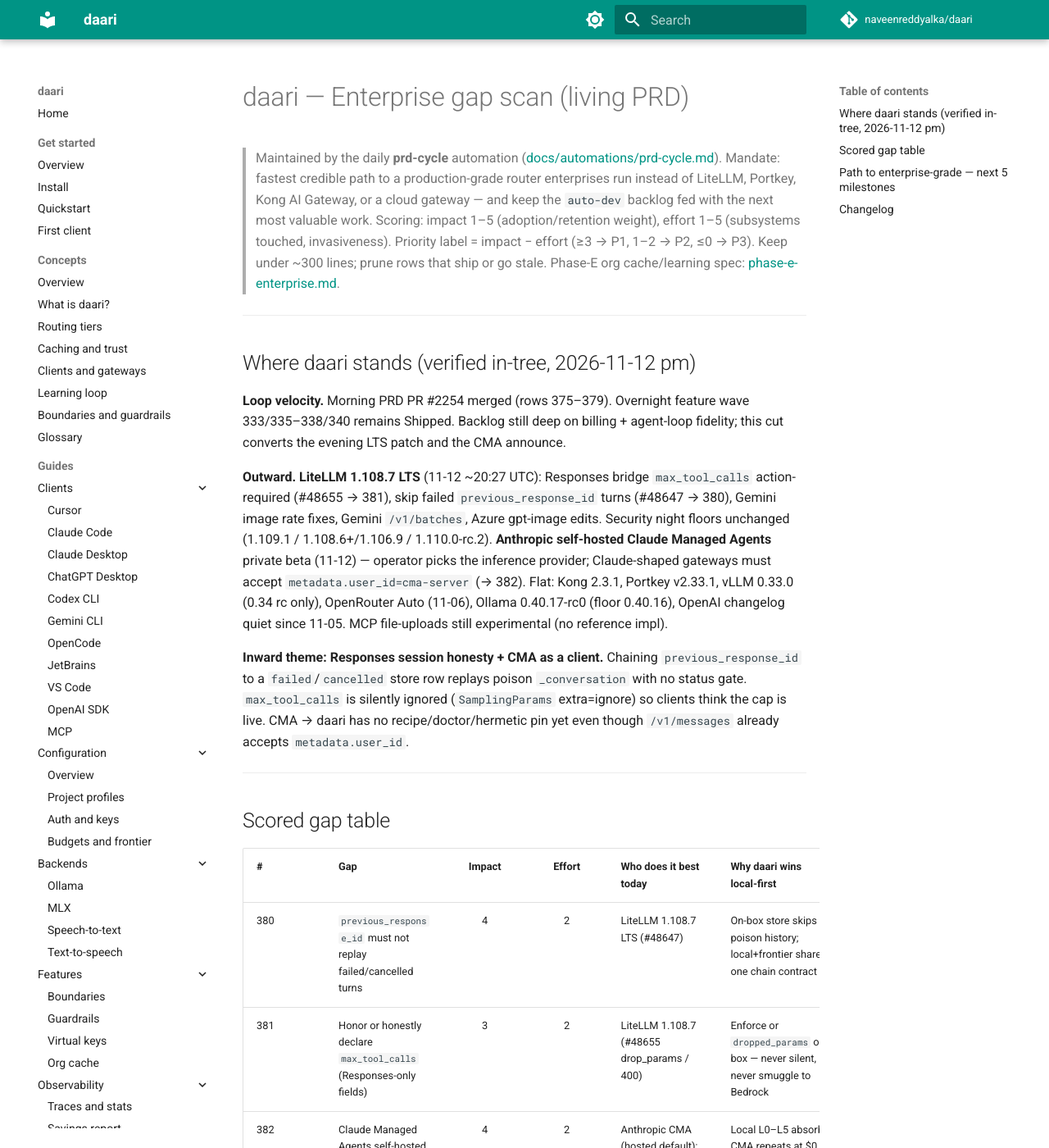
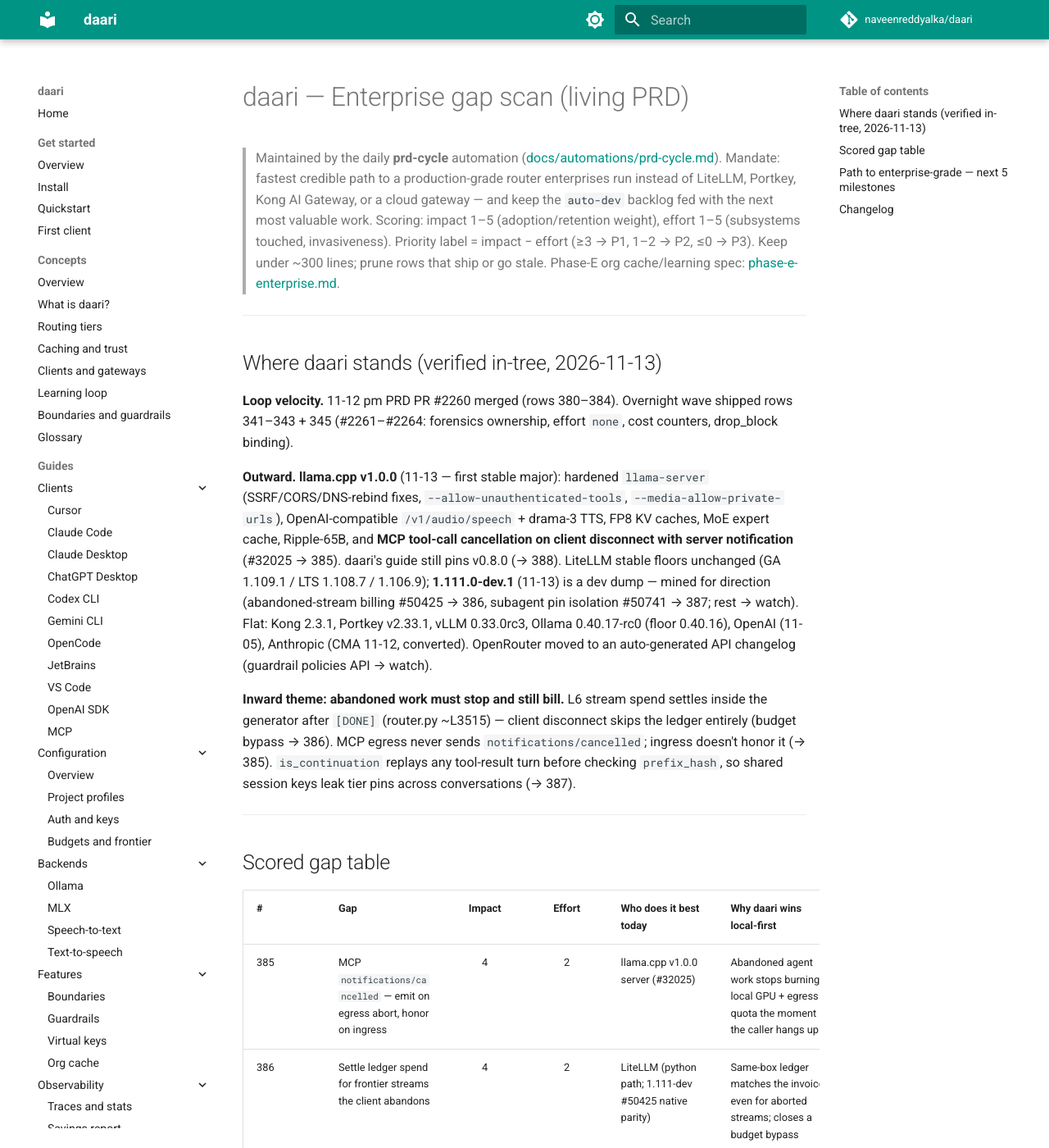
Before and after one commit to naveenreddyalka/daari, an MkDocs documentation site: the page built from docs/prd/ENTERPRISE.md, in a window 1280 px wide and 1400 px high. Shown: the whole window at 82% size. Built offline with MkDocs 1.6.1 and Material for MkDocs 9.7.7, drawn with Linux system fonts in a browser that asks for light colours; comment, search, counter and statistics services are not loaded; some of the changed text lies outside the part shown.

Commit message:
docs(prd): 2026-11-13 llama.cpp v1.0.0 conversion; abandoned-work billing and cancellation truth
Co-authored-by: Naveen Reddy Alka <naveenreddyalka@users.noreply.github.com>

```diff
--- a/docs/prd/ENTERPRISE.md
+++ b/docs/prd/ENTERPRISE.md
@@ -11,31 +11,33 @@
 
 ---
 
-## Where daari stands (verified in-tree, 2026-11-12 pm)
+## Where daari stands (verified in-tree, 2026-11-13)
 
-**Loop velocity.** Morning PRD PR #2254 merged (rows 375–379). Overnight
-feature wave 333/335–338/340 remains Shipped. Backlog still deep on
-billing + agent-loop fidelity; this cut converts the evening LTS patch
-and the CMA announce.
+**Loop velocity.** 11-12 pm PRD PR #2260 merged (rows 380–384).
+Overnight wave shipped rows 341–343 + 345 (#2261–#2264: forensics
+ownership, effort `none`, cost counters, drop_block binding).
 
-**Outward.** **LiteLLM 1.108.7 LTS** (11-12 ~20:27 UTC): Responses bridge
-`max_tool_calls` action-required (#48655 → 381), skip failed
-`previous_response_id` turns (#48647 → 380), Gemini image rate fixes,
-Gemini `/v1/batches`, Azure gpt-image edits. Security night floors
-unchanged (1.109.1 / 1.108.6+/1.106.9 / 1.110.0-rc.2). **Anthropic
-self-hosted Claude Managed Agents** private beta (11-12) — operator
-picks the inference provider; Claude-shaped gateways must accept
-`metadata.user_id=cma-server` (→ 382). Flat: Kong 2.3.1, Portkey
-v2.33.1, vLLM 0.33.0 (0.34 rc only), OpenRouter Auto (11-06), Ollama
-0.40.17-rc0 (floor 0.40.16), OpenAI changelog quiet since 11-05.
-MCP file-uploads still experimental (no reference impl).
+**Outward.** **llama.cpp v1.0.0** (11-13 — first stable major):
+hardened `llama-server` (SSRF/CORS/DNS-rebind fixes,
+`--allow-unauthenticated-tools`, `--media-allow-private-urls`),
+OpenAI-compatible `/v1/audio/speech` + drama-3 TTS, FP8 KV caches,
+MoE expert cache, Ripple-65B, and **MCP tool-call cancellation on
+client disconnect with server notification** (#32025 → 385). daari's
+guide still pins v0.8.0 (→ 388). LiteLLM stable floors unchanged
+(GA 1.109.1 / LTS 1.108.7 / 1.106.9); **1.111.0-dev.1** (11-13) is a
+dev dump — mined for direction (abandoned-stream billing #50425 → 386,
+subagent pin isolation #50741 → 387; rest → watch). Flat: Kong 2.3.1,
+Portkey v2.33.1, vLLM 0.33.0rc3, Ollama 0.40.17-rc0 (floor 0.40.16),
+OpenAI (11-05), Anthropic (CMA 11-12, converted). OpenRouter moved to
+an auto-generated API changelog (guardrail policies API → watch).
 
-**Inward theme: Responses session honesty + CMA as a client.** Chaining
-`previous_response_id` to a `failed`/`cancelled` store row replays
-poison `_conversation` with no status gate. `max_tool_calls` is
-silently ignored (`SamplingParams` extra=ignore) so clients think the
-cap is live. CMA → daari has no recipe/doctor/hermetic pin yet even
-though `/v1/messages` already accepts `metadata.user_id`.
+**Inward theme: abandoned work must stop and still bill.** L6 stream
+spend settles inside the generator after `[DONE]` (router.py ~L3515) —
+client disconnect skips the ledger entirely (budget bypass → 386).
+MCP egress never sends `notifications/cancelled`; ingress doesn't
+honor it (→ 385). `is_continuation` replays any tool-result turn
+before checking `prefix_hash`, so shared session keys leak tier pins
+across conversations (→ 387).
 
 ---
 
@@ -43,6 +45,11 @@
 
 | # | Gap | Impact | Effort | Who does it best today | Why daari wins local-first | Action |
 |---|-----|:--:|:--:|------------------------|----------------------------|--------|
+| 385 | MCP `notifications/cancelled` — emit on egress abort, honor on ingress | 4 | 2 | llama.cpp v1.0.0 server (#32025) | Abandoned agent work stops burning local GPU + egress quota the moment the caller hangs up | Filed [#2265](https://github.com/naveenreddyalka/daari/issues/2265) |
+| 386 | Settle ledger spend for frontier streams the client abandons | 4 | 2 | LiteLLM (python path; 1.111-dev #50425 native parity) | Same-box ledger matches the invoice even for aborted streams; closes a budget bypass | Filed [#2266](https://github.com/naveenreddyalka/daari/issues/2266) |
+| 387 | Session pins must not replay across conversations under a shared key | 4 | 2 | LiteLLM 1.111-dev #50741; Kong 2.3.0 x-opencode header | Prefix-hash gate on-box — no vendor header convention needed | Filed [#2267](https://github.com/naveenreddyalka/daari/issues/2267) |
+| 388 | llama.cpp v1.0.0: guide pin, security opt-ins, TTS target, FP8/MoE capacity levers | 3 | 1 | llama.cpp release docs | daari is the governance layer the engine lacks; pin its first stable major honestly | Filed [#2268](https://github.com/naveenreddyalka/daari/issues/2268) |
+| 389 | Integration fence for the 11-12/11-13 overnight wave | 2 | 2 | — (testability) | Hermetic proof: forensics PATCH, effort none, cost counters, drop_block | Filed [#2269](https://github.com/naveenreddyalka/daari/issues/2269) |
 | 380 | `previous_response_id` must not replay failed/cancelled turns | 4 | 2 | LiteLLM 1.108.7 LTS (#48647) | On-box store skips poison history; local+frontier share one chain contract | Filed [#2255](https://github.com/naveenreddyalka/daari/issues/2255) |
 | 381 | Honor or honestly declare `max_tool_calls` (Responses-only fields) | 3 | 2 | LiteLLM 1.108.7 (#48655 drop_params / 400) | Enforce or `dropped_params` on-box — never silent, never smuggle to Bedrock | Filed [#2256](https://github.com/naveenreddyalka/daari/issues/2256) |
 | 382 | Claude Managed Agents self-hosted → daari Anthropic facade recipe | 4 | 2 | Anthropic CMA (hosted default); any Claude-shaped gateway | Local L0–L5 absorb CMA repeats at $0 before frontier | Filed [#2257](https://github.com/naveenreddyalka/daari/issues/2257) |
@@ -78,15 +85,12 @@
 | 352 | Require `computer_toolset_20260801` on Fable/Mythos 5.2 (reject `computer_20251124`) | 3 | 2 | Anthropic 11-09 toolset gate | Gateway rewrite/fail-fast before the 400; Bedrock exception kept | Filed [#2206](https://github.com/naveenreddyalka/daari/issues/2206) |
 | 353 | Config ownership + PATCH for `routing.baggage_to_tags` | 3 | 1 | LiteLLM baggage→tags / Portkey Complete Logs | Hot-edit mesh-identity dial on the same-box console | Filed [#2207](https://github.com/naveenreddyalka/daari/issues/2207) |
 | 354 | Integration fence for the 11-09 afternoon wave | 2 | 2 | — (testability) | Hermetic proof: baggage tags, service-tier Grafana, 5.2 catalog smoke | Filed [#2208](https://github.com/naveenreddyalka/daari/issues/2208) |
-| 345 | Default `drop_block` thinking binding on preserved-thinking Claude (replay-after-prefix-change 400s) | 4 | 2 | Kong 2.3.0 default drop_block | daari mutates the prefix (compress/compact) so daari owns the binding fix | Filed [#2196](https://github.com/naveenreddyalka/daari/issues/2196) |
 | 346 | Bill server-side tools beyond web search + per-tool `tool_usage` breakdown | 4 | 2 | Kong 2.3.0 `usage.tool_cost`/`tool_usage` | On-box ledger reconciles with the provider invoice, no SaaS analytics | Filed [#2197](https://github.com/naveenreddyalka/daari/issues/2197) |
 | 347 | Opt-in in-flight budget reservation (pre-charge estimate, settle actual) | 4 | 3 | Kong 2.3.0 rate-limit cost pre-charge | Ledger + admission + pricing on one box; parallel bursts can't blow the window | Filed [#2198](https://github.com/naveenreddyalka/daari/issues/2198) |
 | 348 | Opt-in cardinality-capped per-key label on Prometheus series | 3 | 2 | Kong 2.3.0 `enable_credential_attribute` + limit | Per-key FinOps from the same-box scrape; `team_metrics` pattern proven | Filed [#2199](https://github.com/naveenreddyalka/daari/issues/2199) |
 | 349 | Integration fence for the 11-08/11-09 overnight wave | 2 | 2 | — (testability) | Hermetic proof: IP deny, revoke-subject, AutoTrust, MiMo | Filed [#2200](https://github.com/naveenreddyalka/daari/issues/2200) |
 | 333, 335–338, 340 | OTel-tags ownership; MCP egress fidelity + SSE framing; cost input/output split; block forensics; credential patterns | 3–4 | 1–2 | Kong 2.3.0 / LiteLLM 1.108.3–1.110-dev | Byte-faithful egress + on-box forensics and FinOps | Shipped (#2230, #2244–#2248) |
-| 341 | Config ownership + PATCH for `guardrails.log_blocked_content` | 3 | 1 | Kong / LiteLLM control-plane toggles | Hot-edit forensics dial on the operator console | Filed [#2187](https://github.com/naveenreddyalka/daari/issues/2187) |
-| 342 | `reasoning_effort`/`output_config.effort` `none` disables Claude 5.5 adaptive thinking | 3 | 2 | LiteLLM 1.110.0-dev.2 Anthropic fix | Zero-thinking means zero thinking tokens on L6 | Filed [#2188](https://github.com/naveenreddyalka/daari/issues/2188) |
-| 343 | Prometheus + stats counters for input/output cost USD | 3 | 2 | Kong 2.3.0 analytics / LiteLLM Admin | Same-box scrape once the cost split lands | Filed [#2189](https://github.com/naveenreddyalka/daari/issues/2189) |
+| 341–343, 345 | `log_blocked_content` ownership; effort `none` disables thinking; input/output cost counters; default `drop_block` binding | 3–4 | 1–2 | Kong 2.3.0 / LiteLLM 1.110-dev | Forensics, thinking, and FinOps dials on the same-box console and scrape | Shipped (#2261–#2264) |
 | 344 | Integration fence for the 11-08 morning MCP/Kong wave | 2 | 2 | — (testability) | Hermetic proof: MCP fidelity, cost split, blocked content | Filed [#2190](https://github.com/naveenreddyalka/daari/issues/2190) |
 | 339 | Integration fence for the 11-07/11-08 overnight wave | 2 | 2 | — (testability) | Hermetic proof: SLO PATCH/UI, threads, UA spans, IP omit | Filed [#2184](https://github.com/naveenreddyalka/daari/issues/2184) |
 | 330–332 | SLO-demotion Grafana; compare LTS floor; OpenRouter Auto compare | 2–3 | 1 | OpenRouter / LiteLLM release notes | Same-box scrape + honest compare floors | Shipped (#2227–#2229) |
@@ -127,12 +131,18 @@
 
 Watch rows (do not file yet): **MCP file-uploads** draft
 (`io.modelcontextprotocol/files`, blog 11-10 — no reference impl; ~EOY);
-LiteLLM 1.108.7 remainder (Gemini `/v1/batches` + Azure gpt-image edits
-— convert when a buyer asks for those providers); 1.109.0 remainder
-(K8s headless-pod discovery; `pricing_provider` shadow rates;
-size-capped request-log retention; non-chat deployment filter);
-1.110.0-rc.2 (hold for stable); Opus 4.8 fast-mode removal 11-30;
-Ollama 0.40.17-rc0 (MLX concurrent gen — hold for GA); vLLM 0.34 rc;
+**LiteLLM 1.111.0-dev.1** (11-13 dev dump — hold for stable:
+`total_timeout`, refused-leg billing #50735, per-model tpm/rpm maps on
+budgets/customers, customer portal beta, OpenSearch pass-through,
+access groups via principal attributes, shared encrypted-content
+boundary #50750); 1.108.7 remainder (Gemini `/v1/batches` + Azure
+gpt-image edits — on buyer ask); 1.109.0 remainder (K8s headless-pod
+discovery; `pricing_provider` shadow rates; size-capped request-log
+retention; non-chat deployment filter); 1.110.0-rc.2 (hold for
+stable); Opus 4.8 fast-mode removal 11-30; Ollama 0.40.17-rc0 (MLX
+concurrent gen — hold for GA); vLLM 0.33.0rc3/0.34; **OpenRouter
+guardrail-policies API** (budget/moderation/model-availability bound
+to keys/members — new auto-generated API changelog train, watch);
 Fable/Mythos 5.2 ZDR honesty (after 350); Kong Cedar/CEL/Token Vault
 (new dep — human); Grafana input/output cost panels (after 343);
 LiteLLM 1.110-dev remainder (provider `usage.cost`, session affinity,
@@ -140,53 +150,68 @@
 hold); Portkey MCP policies (Prisma AIRS-only); OpenAI Live/SIP /
 Realtime/WS; AutoTrust beyond Apple silicon; `gpt-6-cyber`; Agents
 `auto_review` / `/agents/automations`; Anthropic watermark / Compliance
-API / hosted skills / Tag beta / OTel export; minute-grain spend; fleet
-Redis EWMA; MCP SEP-3398; OpenAI org external keys; `between_tools`;
-`gpt-6-rosalind`; Claude Code `groups` / `guardrail_trace`; OpenRouter
-private-provider CRUD / Private Endpoints; LiteLLM Admin Chat / Lens /
-ID-JAG; llama.cpp `/v1/realtime` + `POST /tts`; Portkey JWT/WIF; Prisma
-AIRS Agent Identity; Claude-on-GCP IAM (new dep); Open Responses WS;
-Prom exemplars + `gen_ai.agent.*`; SCIM + multi-issuer SSO; Kong
-Skills/A2A; certifi emSign; Ollama d1 GA; local message-thread analogue
-(after explicit ask); A2A 1.1 RC (two-SDK gate).
+API / hosted skills / Tag beta / OTel export; CMA-as-provider recipe
+(buyer ask); minute-grain spend; fleet Redis EWMA; MCP SEP-3398;
+OpenAI org external keys; `between_tools`; `gpt-6-rosalind`; Claude
+Code `groups` / `guardrail_trace`; OpenRouter private-provider CRUD /
+Private Endpoints; LiteLLM Admin Chat / Lens / ID-JAG; llama.cpp
+`/v1/realtime`; Portkey JWT/WIF; Prisma AIRS Agent Identity;
+Claude-on-GCP IAM (new dep); Open Responses WS; Prom exemplars +
+`gen_ai.agent.*`; SCIM + multi-issuer SSO; Kong Skills/A2A; certifi
+emSign; Ollama d1 GA; local message-thread analogue (after explicit
+ask); A2A 1.1 RC (two-SDK gate).
 
-Verified fine this run (vs LiteLLM 1.108.7/1.109.1) — don't re-audit:
-credential allowlist / `secret://` / admin PATCH hygiene (row 378);
-idempotent spend resets N/A; comma scope grants N/A; local-TTS $0
-honest (ASR = row 376); Anthropic facade already accepts
-`metadata.user_id=cma-server` (recipe still needed — 382); Responses
-`sequence_number` contiguous on native stream (1.108.7 #44944 class
-already pinned). Still parity: mid-stream fallback continuation,
-session repin, `prompt_cache_retention`, `redacted_thinking`.
+Verified fine this run (vs llama.cpp 1.0.0 / LiteLLM 1.111-dev) —
+don't re-audit: `upstream.request_deadline_seconds` + doctor check
+exist (LiteLLM `total_timeout` class covered); `tts.base_url` is
+already a generic OpenAI-compat target (llama-server
+`/v1/audio/speech` works — 388 is docs only); MCP egress httpx client
+has a configured timeout (the gap is the missing cancel notification,
+385); `tasks/cancel` works on ingress; semantic-router 1.1.2 minor,
+GPTCache/RouteLLM/OptiLLM dormant/flat. Still parity: credential
+allowlist hygiene (378), mid-stream fallback continuation, session
+repin after failover, `prompt_cache_retention`, `redacted_thinking`.
 
 ---
 
 ## Path to enterprise-grade — next 5 milestones
 
-1. **Billing truth everywhere money moves** — image generations/edits
-   (375); frontier ASR (376); Gemini 4 Carbon/Argon (371); 5.2 catalog
-   (350); server-side tool billing (346); in-flight reservation (347);
-   Prom/stats cost split (343); per-key label (348); daily `rpd`/`tpd`
-   (372); residency uplift (360); per-team BYOK (357).
-2. **Agent-loop / Responses session fidelity** — skip failed
+1. **Billing truth everywhere money moves** — abandoned-stream
+   settlement (386); image generations/edits (375); frontier ASR
+   (376); Gemini 4 Carbon/Argon (371); 5.2 catalog (350); server-side
+   tool billing (346); in-flight reservation (347); per-key label
+   (348); daily `rpd`/`tpd` (372); residency uplift (360); per-team
+   BYOK (357).
+2. **Abandoned work stops and stays attributed** — MCP cancellation
+   notifications (385); session-pin isolation (387); abort/
+   `finish_reason` honesty (373); honest `stop_reason` (365).
+3. **Agent-loop / Responses session fidelity** — skip failed
    `previous_response_id` turns (380); `max_tool_calls` honesty (381);
-   honest `stop_reason` (365); abort/`finish_reason` (373); streamed
-   cache tool_calls (367); `allowed_tools` (377); thinking strip (351);
-   advisor (363); encrypted-reasoning (355); toolset gate (352);
-   drop_block (345); `truncation` (356).
-3. **CMA + leaked-key containment** — Managed Agents → daari recipe
-   (382); credential hygiene fence (378); scan tool_call args (366);
-   forensics ownership (341).
-4. **Route like the new Auto Router** — coding-router (370);
-   `effort=none` (342); auto_caching (361); any-5xx (362); Ripple
-   (358); baggage PATCH (353).
-5. **Survive the blip + honest compare** — offline Prom (279) + doctor
-   (285); hot-reload (6); failover panels (274); LTS floor 1.108.7 +
-   1.109.x compare (368, 378, 383); fences through 384; then 62–67.
+   streamed cache tool_calls (367); `allowed_tools` (377); thinking
+   strip (351); advisor (363); encrypted-reasoning (355); toolset gate
+   (352); `truncation` (356).
+4. **CMA, containment, and routing like Auto Router** — Managed
+   Agents → daari recipe (382); credential hygiene fence (378); scan
+   tool_call args (366); coding-router (370); auto_caching (361);
+   any-5xx (362); Ripple (358); baggage PATCH (353).
+5. **Local engine floor + survive the blip + honest compare** —
+   llama.cpp v1.0.0 pin (388); offline Prom (279) + doctor (285);
+   hot-reload (6); failover panels (274); LTS floor 1.108.7 compare
+   (368, 383); fences through 389; then 62–67.
 
 ---
 
 ## Changelog
+
+- **2026-11-13 (llama.cpp v1.0.0 + abandoned-work truth)** — Outward:
+  **llama.cpp v1.0.0** (first stable major) converted into MCP
+  cancellation parity (385) and the guide/TTS/capacity refresh (388);
+  LiteLLM 1.111.0-dev.1 mined for abandoned-stream billing (386) and
+  subagent pin isolation (387) — rest held for stable; OpenRouter now
+  publishes an auto-generated API changelog (guardrail policies →
+  watch). Inward: L6 stream settlement is skipped on client disconnect
+  (386); `is_continuation` replays foreign tool turns (387). Overnight
+  rows 341–343 + 345 Shipped (#2261–#2264); fence 389.
 
 - **2026-11-12 pm (LiteLLM 1.108.7 Responses fidelity + CMA recipe)** —
   Outward: **1.108.7 LTS** shipped; mined failed-turn session rebuild
```
